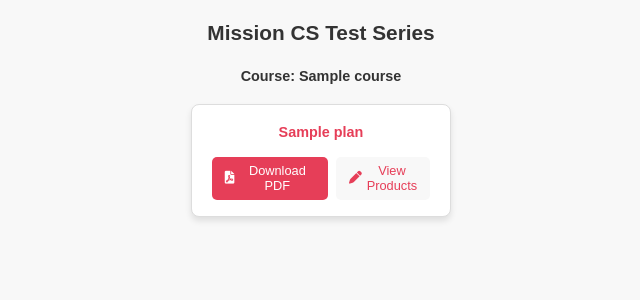
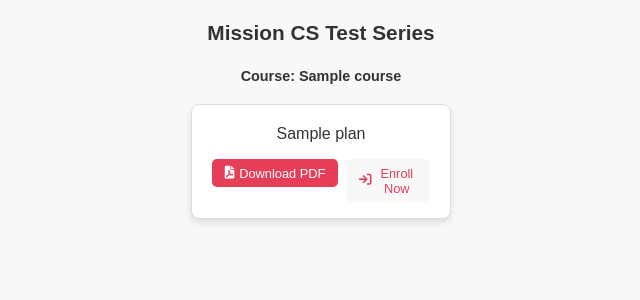
Before and after one commit to cawalamemes/schedule, a FastAPI app: template templates/user_dashboard.html in a window 1280 px wide. Shown: the part 54-354 px from the top of the page, without its empty margins (319-959 px from the left). Run offline with FastAPI, Linux system fonts and the light colour scheme; the template is opened without the code that fills it: most values are stand-ins (such as "Sample title", 1, 10 or a date in 2020).

Commit message:
Update user_dashboard.html

```diff
--- a/templates/user_dashboard.html
+++ b/templates/user_dashboard.html
@@ -173,7 +173,7 @@
                 <div class="plans">
                     {% for plan in course.plans %}
                         <div class="plan">
-                            <h3>{{ plan.name }}</h3>
+                            <p>{{ plan.name }}</p>
                             <div class="plan-buttons">
                                 <a href="{{ plan.pdf_url }}" style="text-decoration: none;">
                                     <button class="btn-download">
@@ -181,7 +181,7 @@
                                     </button>
                                 </a>
                                 <button class="btn-view">
-                                    <i class="fas fa-pen"></i> View Products
+                                    <i class="fa fa-sign-in"></i> Enroll Now
                                 </button>
                             </div>
                         </div>
```
